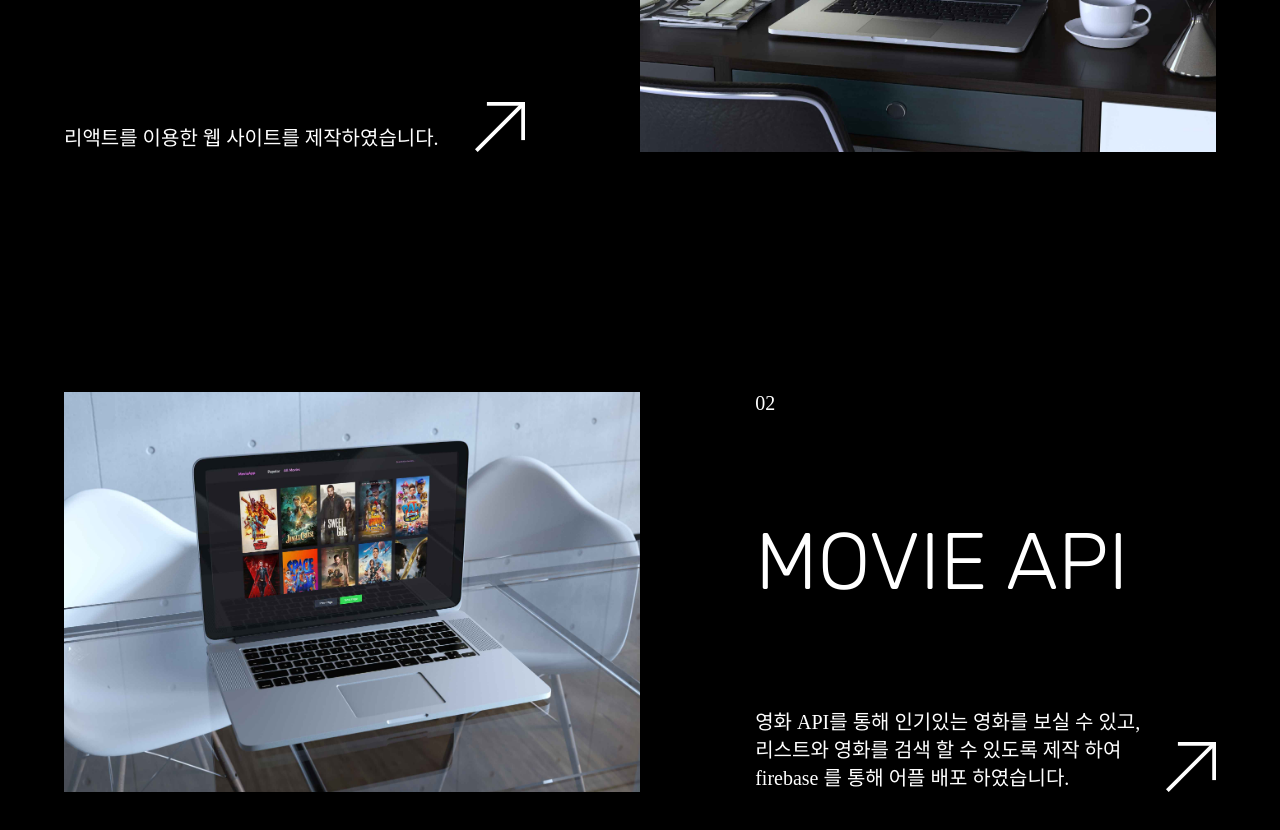
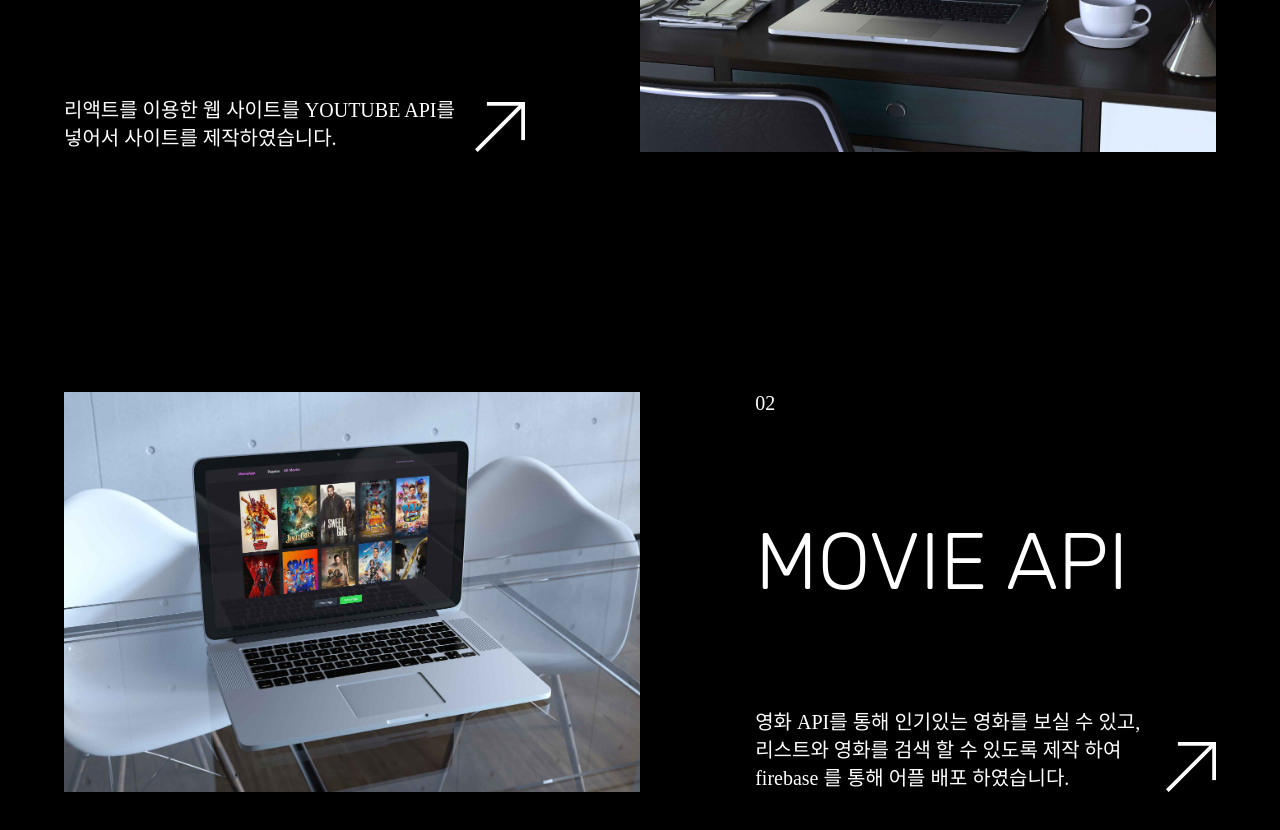
Before and after one commit to dlagmlwo95/dlagmlwo95.github.io, a plain HTML site: page port/index.html in a window 1280 px wide. Shown: the part 2503-3333 px from the top of the page. Drawn offline with nearby package versions, Linux system fonts and the light colour scheme; a script that the page names is missing; a web font is replaced by a local one.

Commit message:
Add files via upload

```diff
--- a/port/index.html
+++ b/port/index.html
@@ -114,7 +114,7 @@
                       <h3 class="react_tit">REACT</h3>
                     </div>
                     <p class="react_desc">
-                      리액트를 이용한 웹 사이트를 제작하였습니다.
+                      리액트를 이용한 웹 사이트를 YOUTUBE API를 넣어서 사이트를 제작하였습니다.
                     </p>
                     <a href="https://hee-react.web.app/" class="arrow"></a>
                   </div>
```
